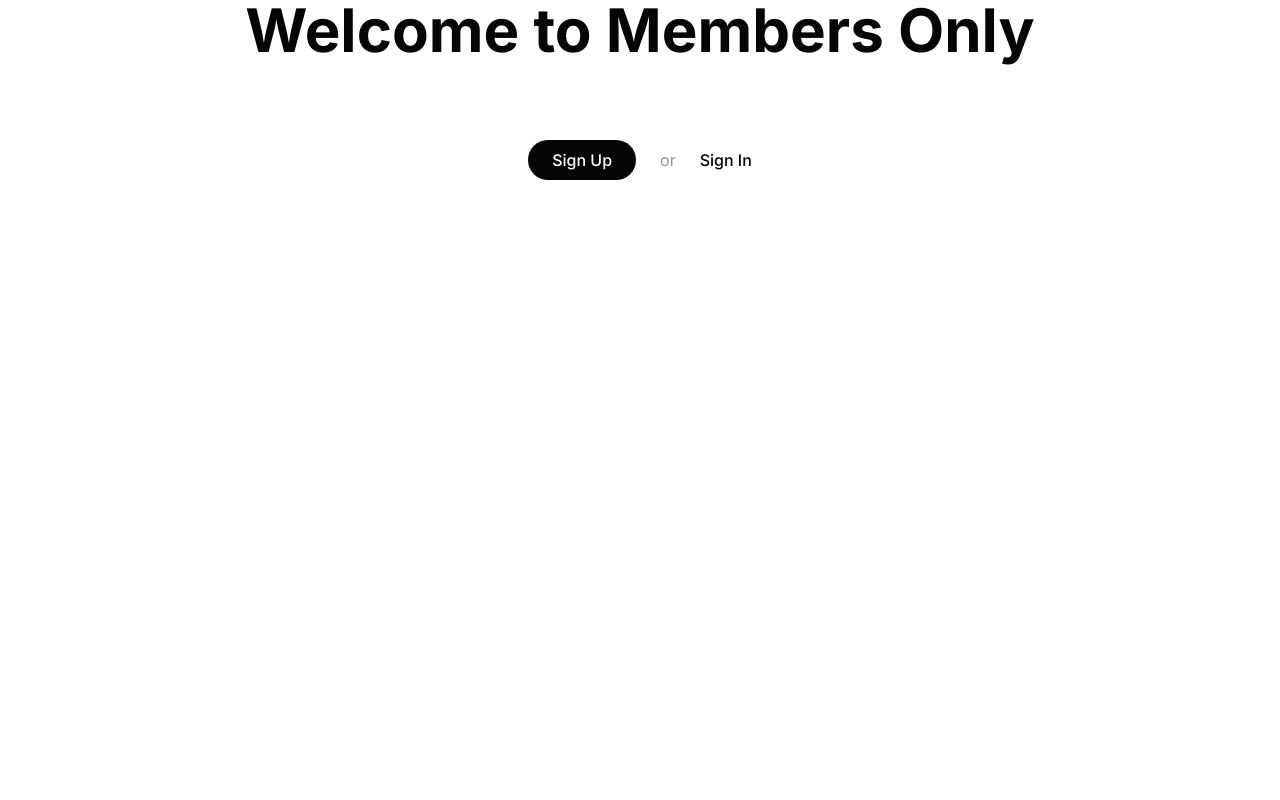
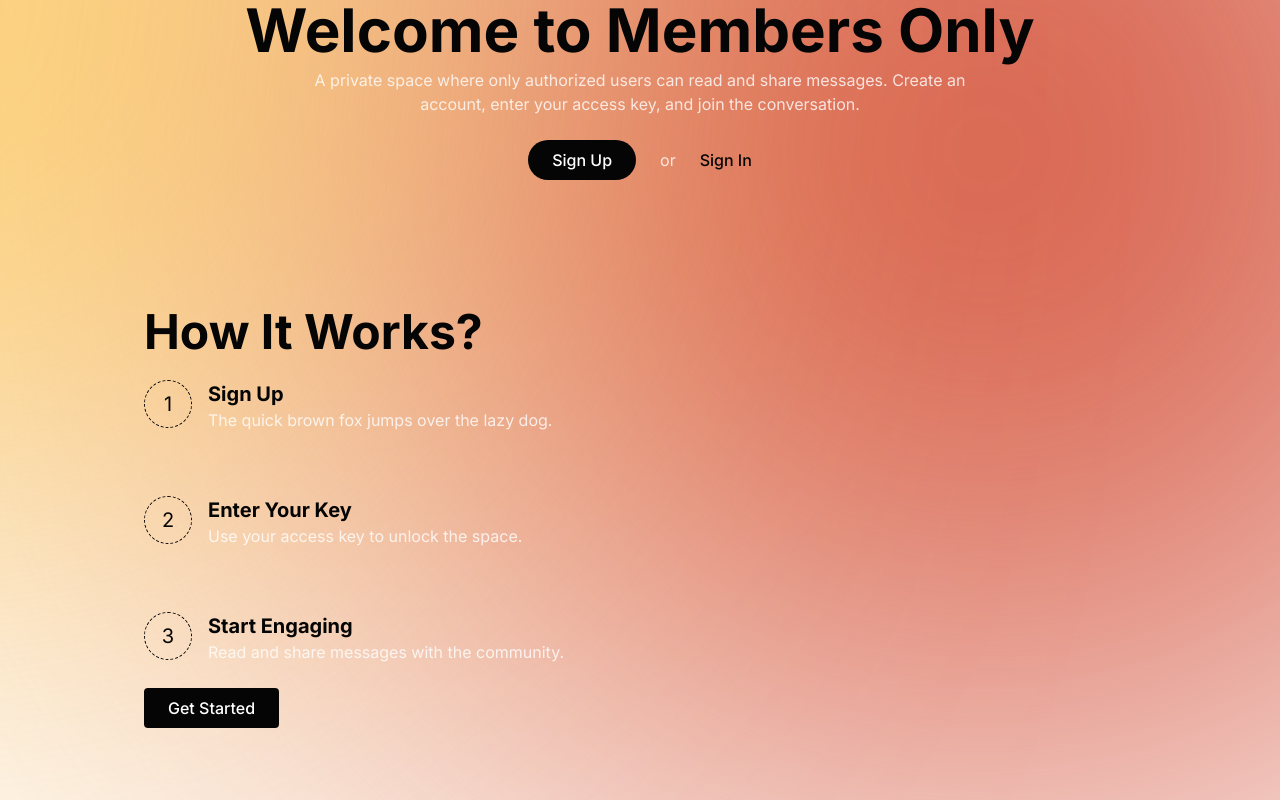
Before and after one commit to DawidGawronskiDev/members-only-refined, a Next.js app: page / in a window 1280 px wide. Built offline with nearby package versions, Linux system fonts and the light colour scheme.

Commit message:
create how it works section

```diff
--- a/src/app/page.tsx
+++ b/src/app/page.tsx
@@ -1,9 +1,11 @@
+import Background from "@/components/background";
 import Button from "@/components/ui/button";
 import MaxWidth from "@/components/ui/max-width";
 
 export default function Home() {
   return (
-    <div>
+    <div className="flex flex-col gap-32">
+      <Background />
       <section>
         <main>
           <MaxWidth>
@@ -18,13 +20,56 @@ export default function Home() {
               </div>
               <div className="flex items-center gap-6">
                 <Button rounded="full">Sign Up</Button>
-                <p className="text-grey">or</p>
+                <p>or</p>
                 <Button variant="ghost">Sign In</Button>
               </div>
             </div>
           </MaxWidth>
         </main>
       </section>
+      <section>
+        <MaxWidth>
+          <div className="grid gap-6">
+            <h2>How It Works?</h2>
+            <div className="grid gap-16">
+              <div className="flex gap-4">
+                <div>
+                  <div className="w-12 h-12 rounded-full flex items-center justify-center border border-black dark:border-white border-dashed">
+                    <span className="text-xl">1</span>
+                  </div>
+                </div>
+                <div>
+                  <h3>Sign Up</h3>
+                  <p>The quick brown fox jumps over the lazy dog.</p>
+                </div>
+              </div>
+              <div className="flex gap-4">
+                <div>
+                  <div className="w-12 h-12 rounded-full flex items-center justify-center border border-black dark:border-white border-dashed">
+                    <span className="text-xl">2</span>
+                  </div>
+                </div>
+                <div>
+                  <h3>Enter Your Key</h3>
+                  <p>Use your access key to unlock the space.</p>
+                </div>
+              </div>
+              <div className="flex gap-4">
+                <div>
+                  <div className="w-12 h-12 rounded-full flex items-center justify-center border border-black dark:border-white border-dashed">
+                    <span className="text-xl">3</span>
+                  </div>
+                </div>
+                <div>
+                  <h3>Start Engaging</h3>
+                  <p>Read and share messages with the community.</p>
+                </div>
+              </div>
+            </div>
+            <Button className="w-fit">Get Started</Button>
+          </div>
+        </MaxWidth>
+      </section>
     </div>
   );
 }
```
